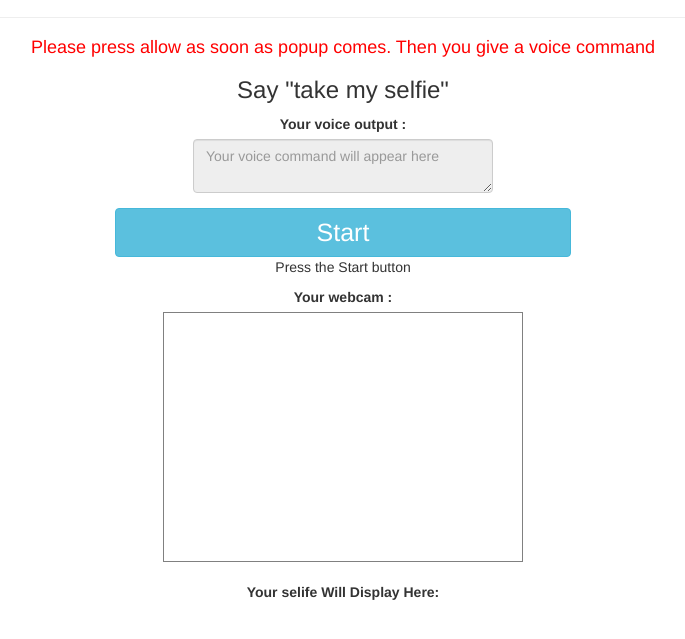
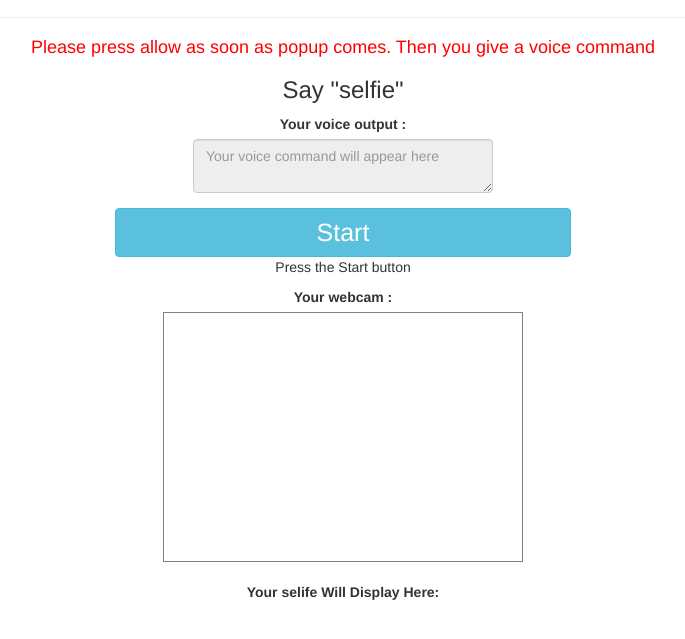
Before and after one commit to VihanAgarwal07/voice-selfie, a plain HTML site: page index.html in a window 1280 px wide. Shown: the part 63-702 px from the top of the page, without its empty margins (297-982 px from the left). Drawn offline with nearby package versions, Linux system fonts and the light colour scheme; a script that the page names is missing.

Commit message:
Update index.html

```diff
--- a/index.html
+++ b/index.html
@@ -22,7 +22,7 @@
         <h4 style="color:red;">Please press allow as soon as popup comes. Then you give a voice command</h4>
 
         <div class="form-group">
-            <h3>Say "take my selfie"</h3>
+            <h3>Say "selfie"</h3>
             <label>Your voice output : </label>
 <textarea id="textbox" class="form-control" readonly="true" placeholder="Your voice command will appear here"></textarea>
         </div>
```
